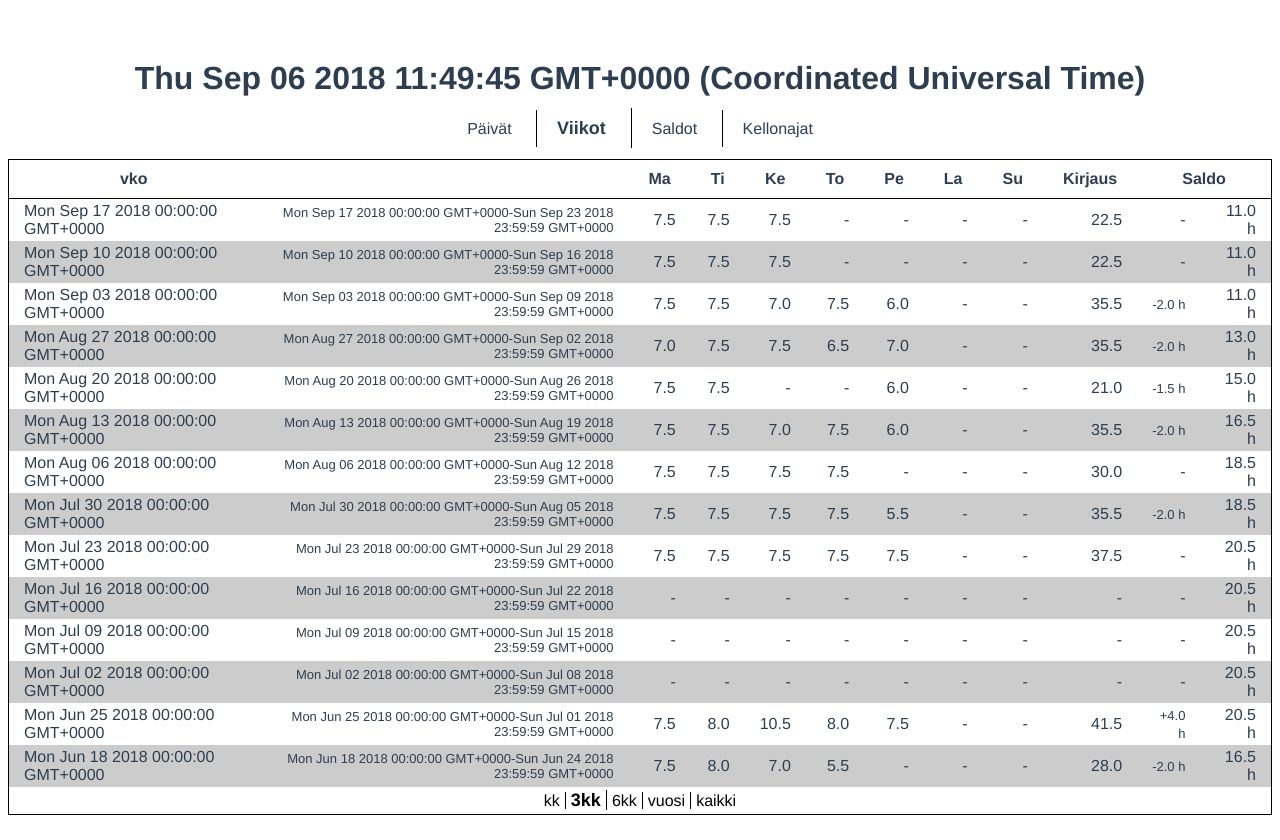
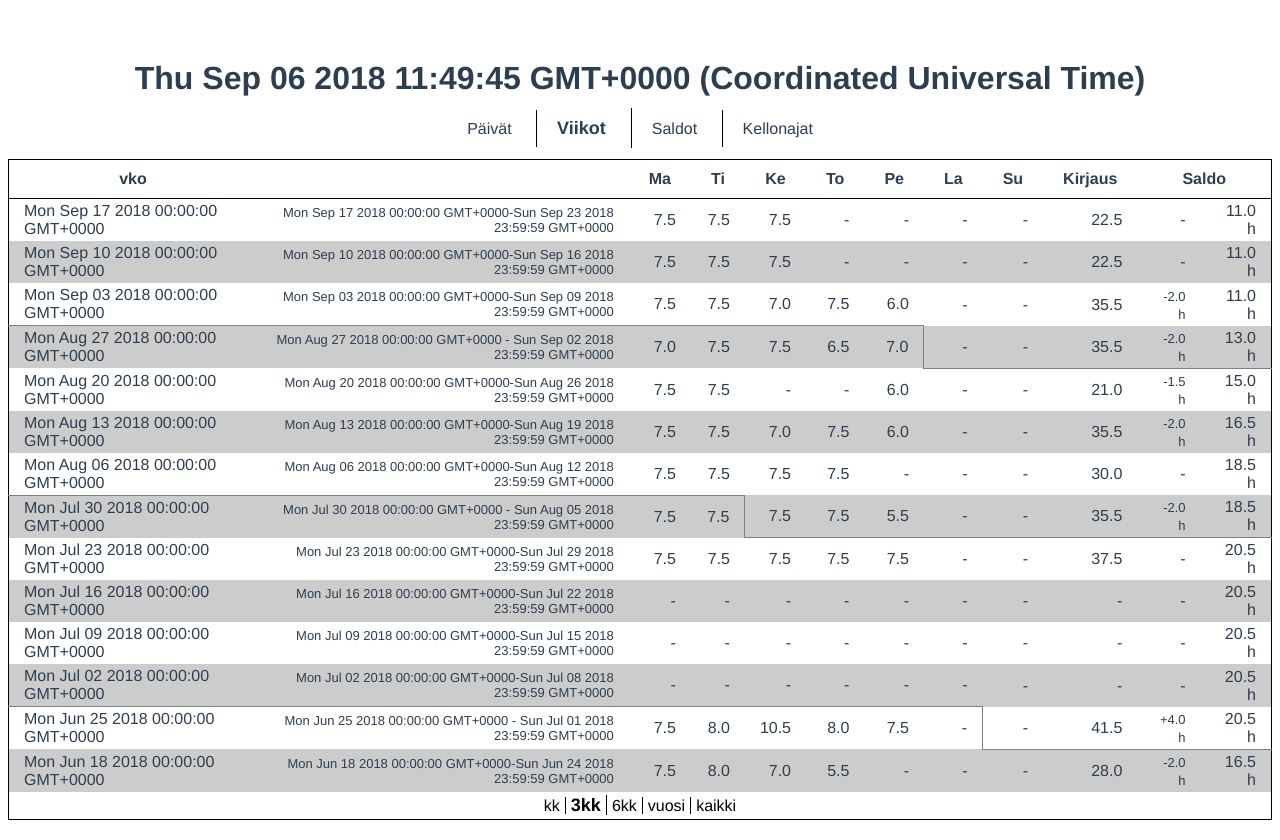
Before and after one commit to tzrissan/tuntikirjanpito, a Vue app: page / in a window 1280 px wide. Both pictures are taken after a click on the element "Viikot". Built offline with nearby package versions, Linux system fonts and the light colour scheme.

Commit message:
Kuukausien ja vuosien erottely nätisti viikkosivulla

```diff
--- a/src/components/Viikot.vue
+++ b/src/components/Viikot.vue
@@ -10,10 +10,21 @@
             </thead>
             <tbody>
             <tr v-for="v in computedViikot" v-bind:key="v.nimi"
-                v-bind:class="{ 'vuoden-alku': v.alku.weeks() === 1}">
+                v-bind:class="{
+                    'vuoden-vaihto-viikolla': v.vuodenVaihtoViikolla,
+                    'vuoden-vaihto-su-ma': v.vuodenVaihtoSuMa,
+                    'kuukauden-vaihto-viikolla': v.kuukaudenVaihtoViikolla,
+                    'kuukauden-vaihto-su-ma': v.kuukaudenVaihtoSuMa
+                    }">
                 <td class="viikkonro">{{ v.alku | moment("ww/gg") }}</td>
-                <td class="paivat">{{ v.alku | moment("D.M") }}-{{ v.loppu | moment("D.M.-YY")}}</td>
-                <td class="kirjaus" v-for="paiva in v.paivat" v-bind:key="paiva.viikonpaiva">
+                <td class="paivat">
+                    <template v-if="!v.kuukaudenVaihtoViikolla && !v.vuodenVaihtoViikolla">{{ v.alku | moment("D.") }}-{{ v.loppu | moment("D.M.YYYY")}}</template>
+                    <template v-if="v.kuukaudenVaihtoViikolla && !v.vuodenVaihtoViikolla">{{ v.alku | moment("D.M.") }} - {{ v.loppu | moment("D.M.YYYY")}}</template>
+                    <template v-if="v.vuodenVaihtoViikolla">{{ v.alku | moment("D.M.YYYY") }} - {{ v.loppu | moment("D.M.YYYY")}}</template>
+                </td>
+                <td class="kirjaus"
+                    v-for="paiva in v.paivat" v-bind:key="paiva.viikonpaiva"
+                    v-bind:class="{ 'kuukauden-alku': paiva.kuukaudenAlku }">
                     <span v-if="paiva.kirjaus !== 0">{{ paiva.kirjaus | numeral('0.0') }}</span>
                     <span v-else>-</span>
                 </td>
@@ -85,10 +96,15 @@
                             n => {
                                 return {
                                     viikonpaiva: n,
+                                    kuukaudenAlku: viikko.alku.month() !== viikko.loppu.month() && moment(viikko.alku).add(n, 'day').date() === 1,
                                     kirjaus: viikko.merkinnat.filter(m => m.paiva.weekday() === n).reduce((a, m) => a + m.kirjaus, 0)
                                 }
                             }
                         );
+                        viikko.vuodenVaihtoViikolla = viikko.alku.year() !== viikko.loppu.year();
+                        viikko.kuukaudenVaihtoViikolla = viikko.alku.month() !== viikko.loppu.month();
+                        viikko.vuodenVaihtoSuMa = viikko.alku.date()===1 && viikko.alku.month()===0;
+                        viikko.kuukaudenVaihtoSuMa = viikko.alku.date()===1;
                         viikko.kirjausYhteensa = viikko.merkinnat.reduce((a, m) => a + m.kirjaus, 0);
                         viikko.ylityo = viikko.merkinnat.reduce((a, m) => a + (m.ylityo ? m.ylityo : 0), 0);
                         viikko.tyopaivia = _.chain(viikko.merkinnat)
@@ -189,7 +205,42 @@
         font-weight: bold;
     }
 
-    .vuoden-alku {
+    .kuukauden-vaihto-viikolla td {
+        border-top: 1px solid grey;
+    }
+
+    .kuukauden-vaihto-viikolla td.kuukauden-alku {
+        border-top: none;
+        border-left: 1px solid gray;
+        border-bottom: 1px solid gray;
+    }
+
+    .kuukauden-vaihto-viikolla td.kuukauden-alku ~ td {
+        border-top: none;
+        border-bottom: 1px solid grey;
+    }
+
+    .vuoden-vaihto-viikolla td {
+        border-top: 3px double black;
+    }
+
+    .vuoden-vaihto-viikolla td.kuukauden-alku {
+        border-top: none;
+        border-left: 3px double black;
+        border-bottom: 3px double black;
+    }
+
+    .vuoden-vaihto-viikolla td.kuukauden-alku ~ td {
+        border-top: none;
+        border-bottom: 3px double black;
+        color: red;
+    }
+
+    .kuukauden-vaihto-su-ma {
+        border-bottom: 1px solid grey;
+    }
+
+    .vuoden-vaihto-su-ma {
         border-bottom: 3px double black;
     }
 
```
